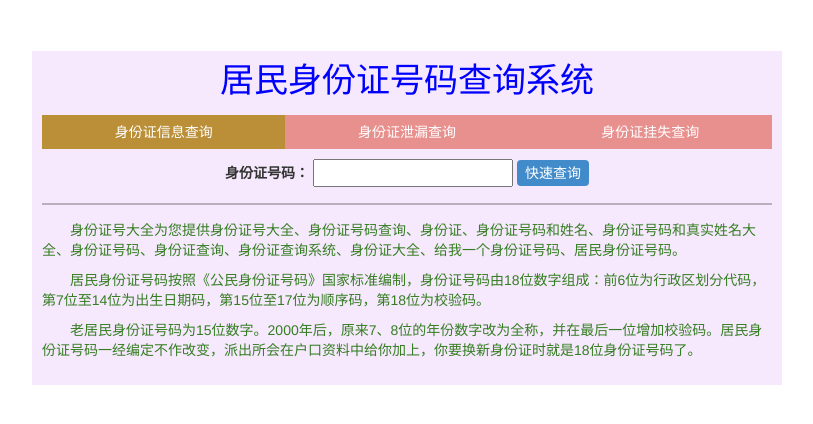
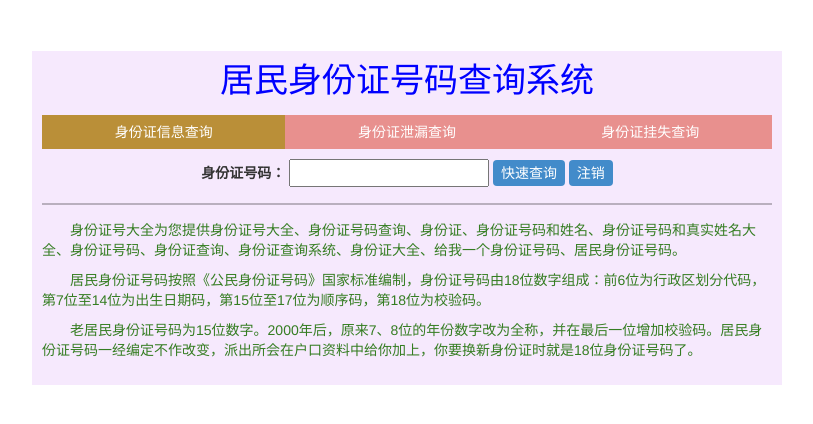
Before and after one commit to yang123456789/identification, a Flask app: template portal/templates/query.html in a window 1280 px wide. Shown: the top 424 px of the page, without its empty margins (233-1046 px from the left). Run offline with Flask 2, Linux system fonts and the light colour scheme; the template is opened without the code that fills it, so the values that code supplies are empty; some libraries are stand-ins or nearby versions.

Commit message:
打包镜像之前

```diff
--- a/db/models.py
+++ b/db/models.py
@@ -3,6 +3,7 @@ from portal import app
 from flask_sqlalchemy import SQLAlchemy
 app.config['SQLALCHEMY_DATABASE_URI'] = 'mysql://{user}:{password}@{host}:{port}/{db}'.format(**mysql)
 app.config['SQLALCHEMY_POOL_TIMEOUT'] = 5
+app.config['SQLALCHEMY_TRACK_MODIFICATIONS'] = True
 db = SQLAlchemy(app)
 
 
--- a/portal/identify.py
+++ b/portal/identify.py
@@ -7,11 +7,13 @@ import requests.exceptions
 
 
 @app.route('/query')
+@login_required
 def inquire():
     return render_template('query.html')
 
 
 @app.route('/query/info', methods=['POST'])
+@login_required
 def query_card():
     card = request.form.get('card')
     if card:
@@ -25,6 +27,7 @@ def query_card():
 
 
 @app.route('/query/leak', methods=['POST'])
+@login_required
 def leak_card():
     card = request.form.get('card')
     if card:
@@ -38,6 +41,7 @@ def leak_card():
 
 
 @app.route('/query/loss', methods=['POST'])
+@login_required
 def loss_card():
     card = request.form.get('card')
     if card:
--- a/portal/static/css/query.css
+++ b/portal/static/css/query.css
@@ -64,7 +64,15 @@
     border-radius: 4px;
 }
 
-.containers .content span:hover {
+.containers .content a {
+    background-color: #428bca;
+    color: #fff;
+    padding: 5px 8px;
+    border-radius: 4px;
+    text-decoration: none;
+}
+
+.containers .content span:hover,a:hover {
     cursor: pointer;
 }
 
--- a/portal/static/js/query.js
+++ b/portal/static/js/query.js
@@ -47,7 +47,7 @@
                         var con = msg['message'];
                         var cards = $('.containers .show .leakQuery .cards #cardno');
                         var res = $('.containers .show .leakQuery .res #res');
-                        var tips = $('.containers .show .leakQuery .cards #tips');
+                        var tips = $('.containers .show .leakQuery .tips #tips');
                         cards.html(con['cardno']);
                         res.html(con['res']);
                         tips.html(con['tips']);
@@ -75,7 +75,7 @@
                         var con = msg['message'];
                         var cards = $('.containers .show .lossQuery .cards #card-ID');
                         var res = $('.containers .show .lossQuery .res #res-id');
-                        var tips = $('.containers .show .lossQuery .cards #tips-id');
+                        var tips = $('.containers .show .lossQuery .tips #tips-id');
                         cards.html(con['cardno']);
                         res.html(con['res']);
                         tips.html(con['tips']);
--- a/portal/templates/index.html
+++ b/portal/templates/index.html
@@ -4,6 +4,7 @@
     <meta charset="UTF-8">
     <title>- 首页 -</title>
     {% include 'common.html' %}
+    <link rel="shortcut icon" href="/static/images/title.png" type="image/x-icon">
     <link rel="stylesheet" href="/static/css/index.css">
 </head>
 <body>
--- a/portal/templates/query.html
+++ b/portal/templates/query.html
@@ -4,6 +4,7 @@
     <meta charset="UTF-8">
     <title>- 查询 -</title>
     {% include 'common.html' %}
+    <link rel="shortcut icon" href="/static/images/title.png" type="image/x-icon">
     <script type="text/javascript" src="/static/js/query.js"></script>
     <link rel="stylesheet" href="/static/css/query.css">
 </head>
@@ -23,16 +24,19 @@
                 <label>身份证号码：</label>
                 <input type="text" name="info" class="query" id="query">
                 <span>快速查询</span>
+                <a href="/logout">注销</a>
             </div>
             <div class="content leak" style="display: none;">
                 <label>身份证号码：</label>
                 <input type="text" name="leak" class="query" id="leak">
                 <span>快速查询</span>
+                <a href="/logout">注销</a>
             </div>
             <div class="content loss" style="display: none;">
                 <label>身份证号码：</label>
                 <input type="text" name="loss" class="query" id="loss">
                 <span>快速查询</span>
+                <a href="/logout">注销</a>
             </div>
         </div>
     </div>
```
Also changed, not shown: portal/login.py (+13 -2 lines), portal/views.py (+14 -4 lines), README.md, portal/static/images/title.png (added).
